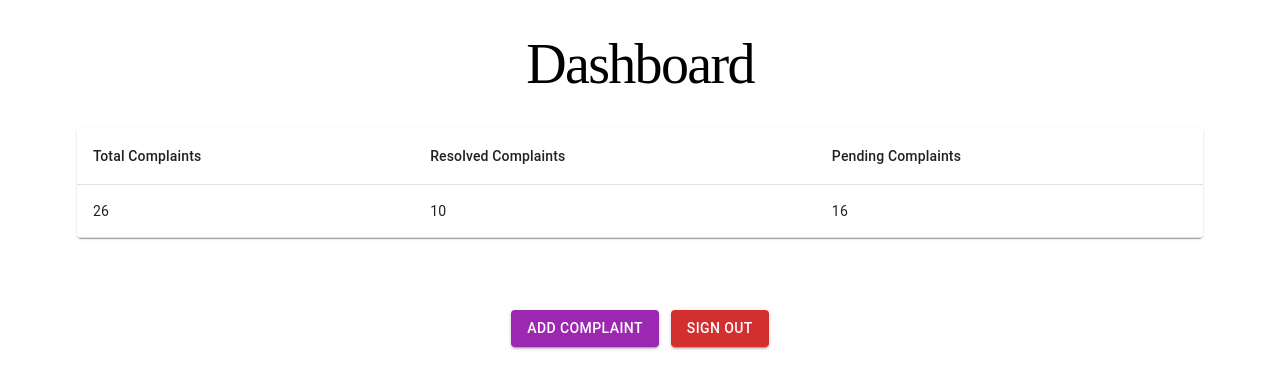
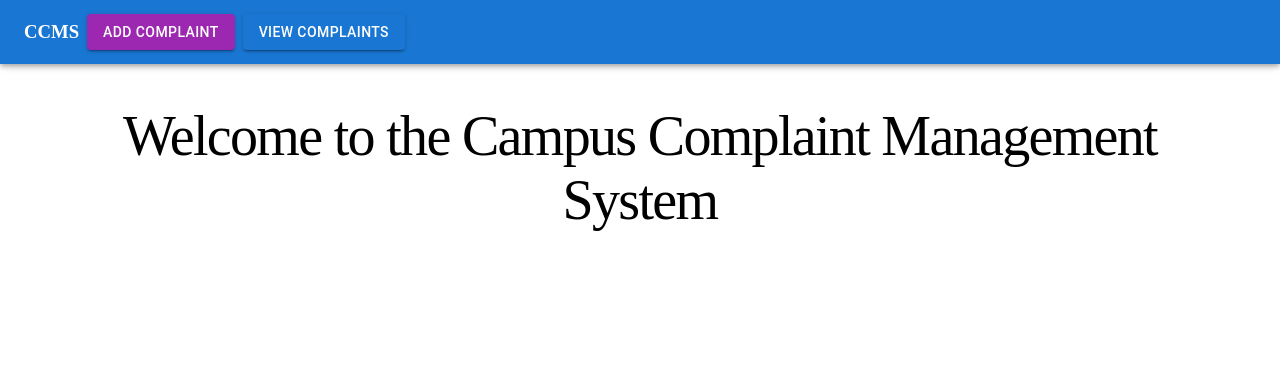
Before and after one commit to adiithy10/project, a React app: page / in a window 1280 px wide. Shown: the top 388 px of the page. Built offline with nearby package versions, Linux system fonts and the light colour scheme; the HTML template or start-up script is replaced by a standard one.

Commit message:
Add files via upload

```diff
--- a/src/App.jsx
+++ b/src/App.jsx
@@ -3,16 +3,21 @@ import reactLogo from './assets/react.svg'
 import viteLogo from './assets/vite.svg'
 import heroImg from './assets/hero.png'
 import './App.css'
+import NavBar from './components/NavBar'
 import { Route, Routes } from 'react-router-dom'
-import StudentDashboard from './Components/StudentDashboard'
+import AddComplaint from './components/AddComplaint'
+import ComplainList from './components/ComplainList'
 
 function App() {
   const [count, setCount] = useState(0)
 
   return (
     <>
+      <NavBar />
       <Routes>
-        <Route path='/' element={<StudentDashboard/>}/>
+        <Route path = "/" element={<h1>Welcome to the Campus Complaint Management System</h1>} />
+        <Route path = "/addcomplaint" element={<AddComplaint />} />
+        <Route path = "/complaintlist" element={<ComplainList />} />
       </Routes>
     </>
   )
```
